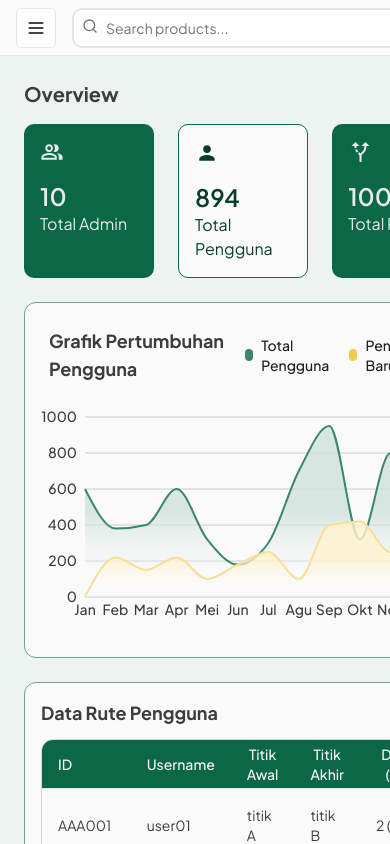
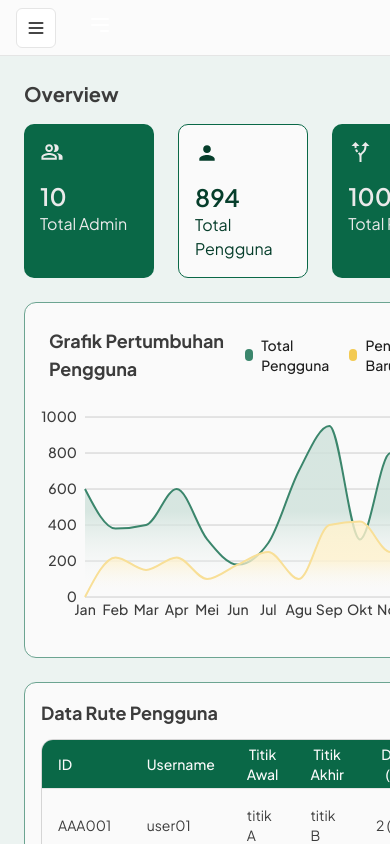
Before and after one commit to Lviathannn/capstone, a React (Vite) app: page /dashboard in a window 390 px wide. Shown: the top 844 px of the page. Built offline with nearby package versions, Linux system fonts and the light colour scheme.

Commit message:
feat: update tampilan utama

```diff
--- a/src/components/layout/header/index.jsx
+++ b/src/components/layout/header/index.jsx
@@ -2,6 +2,7 @@ import {
   CircleUser,
   Menu,
   Search,
+  Slash,
 } from "lucide-react";
 import { Button } from "@/components/ui/button";
 import {
@@ -25,8 +26,23 @@ import {
   VideoIcon,
   LogoutIcon,
 } from "@/assets/icons";
+import { useState, useEffect } from "react";
+import {
+  Breadcrumb,
+  BreadcrumbItem,
+  BreadcrumbLink,
+  BreadcrumbList,
+  BreadcrumbSeparator,
+} from "@/components/ui/breadcrumb";
+import { Avatar, AvatarFallback, AvatarImage } from "@/components/ui/avatar";
 
 export default function HeaderAdmin() {
+  const [isOpen, setIsOpen] = useState(false);
+
+  const toggleMenu = () => {
+    setIsOpen(!isOpen);
+  };
+
   return (
     <div className="flex h-14 items-center gap-4 border-b bg-muted/40 px-4 lg:h-[60px] lg:px-6">
       <Sheet>
@@ -100,22 +116,81 @@ export default function HeaderAdmin() {
         </SheetContent>
       </Sheet>
       <div className="w-full flex-1">
-        <form>
-          <div className="relative">
-            <Search className="absolute left-2.5 top-2.5 h-4 w-4 text-muted-foreground" />
-            <Input
-              type="search"
-              placeholder="Search products..."
-              className="w-full appearance-none bg-background pl-8 shadow-none md:w-2/3 lg:w-1/3"
-            />
+        <nav>
+          <div className="container mx-auto flex items-center justify-between px-4 py-5 lg:px-0">
+            <div className="flex items-center gap-5">
+              <ul className={`hidden md:flex md:space-x-8`}>
+                <li>
+                  <Breadcrumb>
+                    <BreadcrumbList>
+                      <BreadcrumbItem>
+                        <BreadcrumbLink href="/dashboard">Home</BreadcrumbLink>
+                      </BreadcrumbItem>
+                      <BreadcrumbSeparator>
+                        <Slash />
+                      </BreadcrumbSeparator>
+                      <BreadcrumbItem>
+                        <BreadcrumbLink className="text-primary-500" href="/manage-user">
+                          User
+                        </BreadcrumbLink>
+                      </BreadcrumbItem>
+                    </BreadcrumbList>
+                  </Breadcrumb>
+                </li>
+              </ul>
+              <div className="md:hidden">
+                <button
+                  onClick={toggleMenu}
+                  className="text-white hover:text-[#0A6847] focus:outline-none"
+                >
+                  <svg
+                    className="h-6 w-6"
+                    fill="none"
+                    stroke="currentColor"
+                    viewBox="0 0 24 24"
+                    xmlns="http://www.w3.org/2000/svg"
+                  >
+                    <path
+                      strokeLinecap="round"
+                      strokeLinejoin="round"
+                      strokeWidth="2"
+                      d="M4 6h16M4 12h16m-7 6h7"
+                    ></path>
+                  </svg>
+                </button>
+                {isOpen && (
+                  <ul className="absolute left-0 top-16 w-full bg-white px-4 py-2 shadow-md">
+                    <li>
+                      <Breadcrumb>
+                        <BreadcrumbList>
+                          <BreadcrumbItem>
+                            <BreadcrumbLink href="/">Home</BreadcrumbLink>
+                          </BreadcrumbItem>
+                          <BreadcrumbSeparator>
+                            <Slash />
+                          </BreadcrumbSeparator>
+                          <BreadcrumbItem>
+                            <BreadcrumbLink href="/components">
+                              Components
+                            </BreadcrumbLink>
+                          </BreadcrumbItem>
+                        </BreadcrumbList>
+                      </Breadcrumb>
+                    </li>
+                  </ul>
+                )}
+              </div>
+            </div>
           </div>
-        </form>
+        </nav>
       </div>
       <DropdownMenu>
         <DropdownMenuTrigger asChild>
           <Button variant="secondary" size="icon" className="rounded-full">
-            <CircleUser className="h-5 w-5" />
-            <span className="sr-only">Toggle user menu</span>
+            <Avatar>
+              <AvatarImage src="https://github.com/shadcn.png" />
+              <AvatarFallback>CN</AvatarFallback>
+            </Avatar>
           </Button>
         </DropdownMenuTrigger>
         <DropdownMenuContent align="end">
--- a/src/components/layout/sidebar/index.jsx
+++ b/src/components/layout/sidebar/index.jsx
@@ -22,14 +22,14 @@ export default function SideBar() {
             <div className="mt-[15px] flex flex-col gap-1">
               <Link
                 to="#"
-                className="flex items-center gap-[10px] rounded-lg bg-primary-600 px-6 py-3 font-medium text-muted-foreground text-neutral-50 transition-all hover:text-neutral-200"
+                className="flex items-center gap-[10px] rounded-lg bg-neutral-50 px-6 py-3 font-medium text-muted-foreground text-primary-400 transition-all hover:text-primary-600"
               >
                 <DashboardIcon />
                 Overview
               </Link>
               <Link
                 to="#"
-                className="flex items-center gap-[10px] rounded-lg bg-neutral-50 px-6 py-3 font-medium text-muted-foreground text-primary-400 transition-all hover:text-primary-600"
+                className="flex items-center gap-[10px] rounded-lg bg-primary-600 px-6 py-3 font-medium text-muted-foreground text-neutral-50 transition-all hover:text-neutral-200"
               >
                 <PersonIcon />
                 User
--- a/src/pages/ManageUser/MenuUtama.jsx
+++ b/src/pages/ManageUser/MenuUtama.jsx
@@ -14,8 +14,8 @@ import {
   TableHeader,
   TableRow,
 } from "@/components/ui/table";
-import Navbar from "@/components/layouts/navbar-admin";
-import SideBar from "@/components/layouts/sidebar";
+import SideBar from "@/components/layout/sidebar";
+import HeaderAdmin from "@/components/layout/header";
 
 export default function MenuUtama() {
   const users = [
@@ -126,12 +126,11 @@ export default function MenuUtama() {
   const paginate = (pageNumber) => setCurrentPage(pageNumber);
 
   return (
-    <>
-      <Navbar />
-      <div className="flex pt-[85px]">
-        <div className="w-[240px]">
+    <div className="grid min-h-screen w-full md:grid-cols-[220px_1fr] lg:grid-cols-[240px_1fr]">
       <SideBar />
-        </div>
+      <div className="flex flex-col">
+        <HeaderAdmin />
+        <main className="flex">
           <div className="flex w-full flex-col gap-6 bg-primary-50 p-6 font-sans">
             <div className="grid grid-cols-12 gap-4">
               <div className="col-span-10 bg-neutral-50 p-4 rounded-lg">
@@ -215,7 +214,8 @@ export default function MenuUtama() {
               </button>
             </div>
           </div>
+        </main>
       </div>
-    </>
+    </div>
   );
 }
```
Lines whose indentation alone changed are shown as unchanged.
